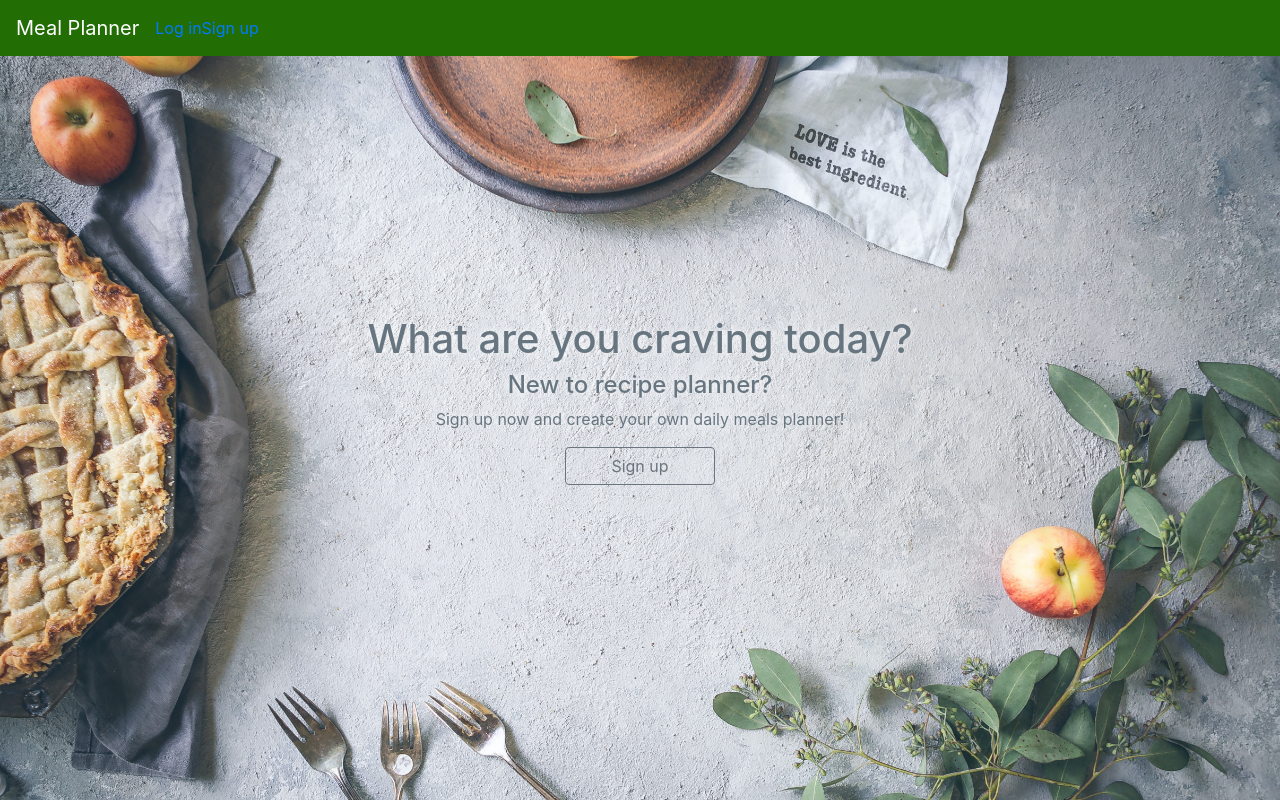
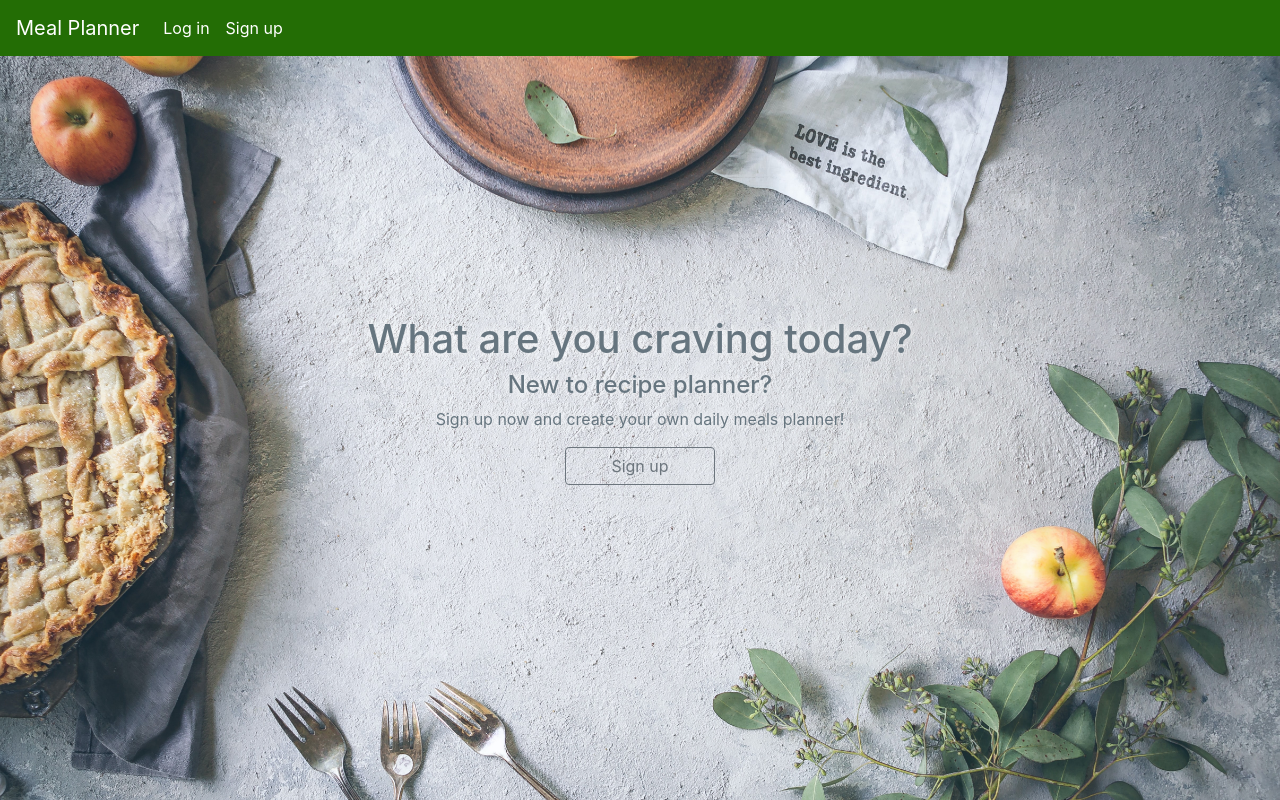
Before and after one commit to abarjis/planner, a Flask app: page / in a window 1280 px wide. Run offline with Flask 2, Linux system fonts and the light colour scheme; some libraries are stand-ins or nearby versions.

Commit message:
updated base.html bootstrap

```diff
--- a/templates/base.html
+++ b/templates/base.html
@@ -3,11 +3,11 @@
 <head>
   <meta charset="UTF-8">
   <title>
-    Weekly Planner &ndash; {% block title %}{% endblock %}
+    Meal Planner &ndash; {% block title %}{% endblock %}
   </title>
   <link rel="stylesheet"
         href="https://unpkg.com/bootstrap/dist/css/bootstrap.css">
-  <link rel="stylesheet" href="static/style.css">
+  <link rel="stylesheet"  type='text/css' href="../static/style.css">
 
   <script src="https://code.jquery.com/jquery-3.3.1.slim.min.js" integrity="sha384-q8i/X+965DzO0rT7abK41JStQIAqVgRVzpbzo5smXKp4YfRvH+8abtTE1Pi6jizo" crossorigin="anonymous"></script>
   <script src="https://cdnjs.cloudflare.com/ajax/libs/popper.js/1.14.6/umd/popper.min.js" integrity="sha384-wHAiFfRlMFy6i5SRaxvfOCifBUQy1xHdJ/yoi7FRNXMRBu5WHdZYu1hA6ZOblgut" crossorigin="anonymous"></script>
@@ -27,17 +27,26 @@
     <div class="navbar-header">
   <a class="navbar-brand" href="/"> <span>Meal Planner</span></a>
     </div>
-  <ul class="nav navbar-nav navbar-left">
+
+
+    <ul class='nav navbar-nav navbar-right'>
     {% if not g.user %}
-      <li><a href="/login">Log in</a></li>
-      <li><a href="/register">Sign up</a></li>
+    <ul class='nav navbar-nav navbar-right'>
+      <li class='nav-item nav-link btn-outline-success'>
+        <a href="/login" style="text-decoration:none; color: rgb(255, 255, 255)">Log in</a>
+      </li>
+
+      <li class="nav-item nav-link btn-outline-success">
+        <a href="/register" style="text-decoration:none; color: rgb(255, 255, 255)">Sign up</a>
+      </li>
+    </ul>
       {% else %}
 
     <div class="dropdown">
-      <button class="btn btn-secondary dropdown-toggle" type="button" id="dropdownMenuButton" data-toggle="dropdown" aria-haspopup="true" aria-expanded="false">
+      <button class="btn dropdown-toggle" style="background-color: #628057" type="button" id="dropdownMenuButton" data-toggle="dropdown" aria-haspopup="true" aria-expanded="false">
         <i class="fa fa-user"></i>
     </button>
-      <div class="dropdown-menu" aria-labelledby="dropdownMenuButton">
+      <div class="dropdown-menu" style="background-color: #628057"  aria-labelledby="dropdownMenuButton">
         <a class="dropdown-item" href="/users/{{ g.user.id }}">{{ g.user.username }}</a>
         <a class="dropdown-item" href="/users/{{ g.user.id }}/categories">Categories</a>
         <a class="dropdown-item" href="/users/{{ g.user.id }}/recipes">My Favirote Recipes</a>
```
